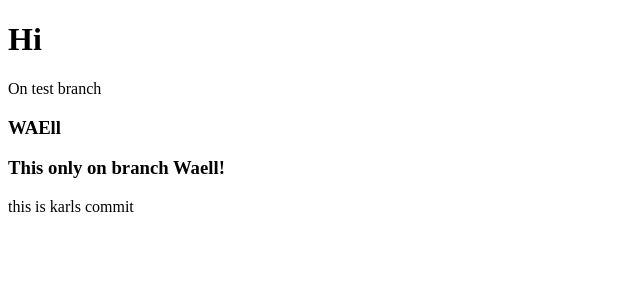
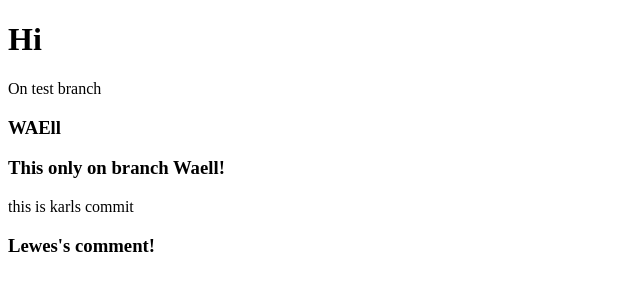
Before and after one commit to Lewdawg/lkw, a plain HTML site: page index.html in a window 1280 px wide. Shown: the whole page, without its empty margins (0-640 px from the left). Drawn offline with Linux system fonts and the light colour scheme.

Commit message:
cola comment

```diff
--- a/index.html
+++ b/index.html
@@ -16,6 +16,8 @@
 
     <p>this is karls commit</p>
 
+    <h3>Lewes's comment!</h3>
+
 </body>
 
 </html>
```
